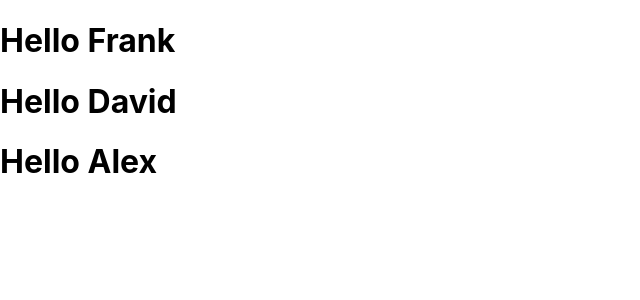
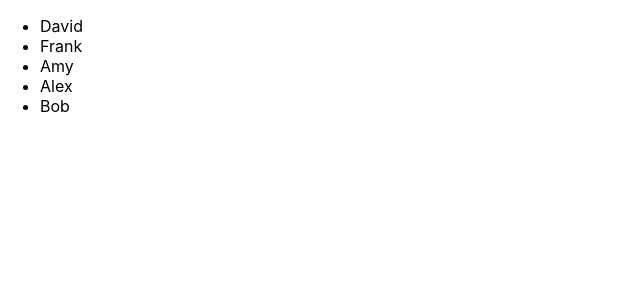
Before and after one commit to hunter850/react, a React (Vite) app: page / in a window 1280 px wide. Shown: the top 300 px of the page, without its empty margins (0-640 px from the left). Built offline with nearby package versions, Linux system fonts and the light colour scheme.

Commit message:
donwload uuid

```diff
--- a/src/main.jsx
+++ b/src/main.jsx
@@ -1,11 +1,11 @@
 import React from 'react'
 import ReactDOM from 'react-dom/client'
 // import Home from './pages/home/index.jsx'
-import Composing from './practice/07.composing_component'
+import ForLoop from './practice/04.for.jsx'
 import './index.css'
 
 ReactDOM.createRoot(document.querySelector('#root')).render(
     <React.StrictMode>
-        <Composing />
+        <ForLoop />
     </React.StrictMode>
 )
```
